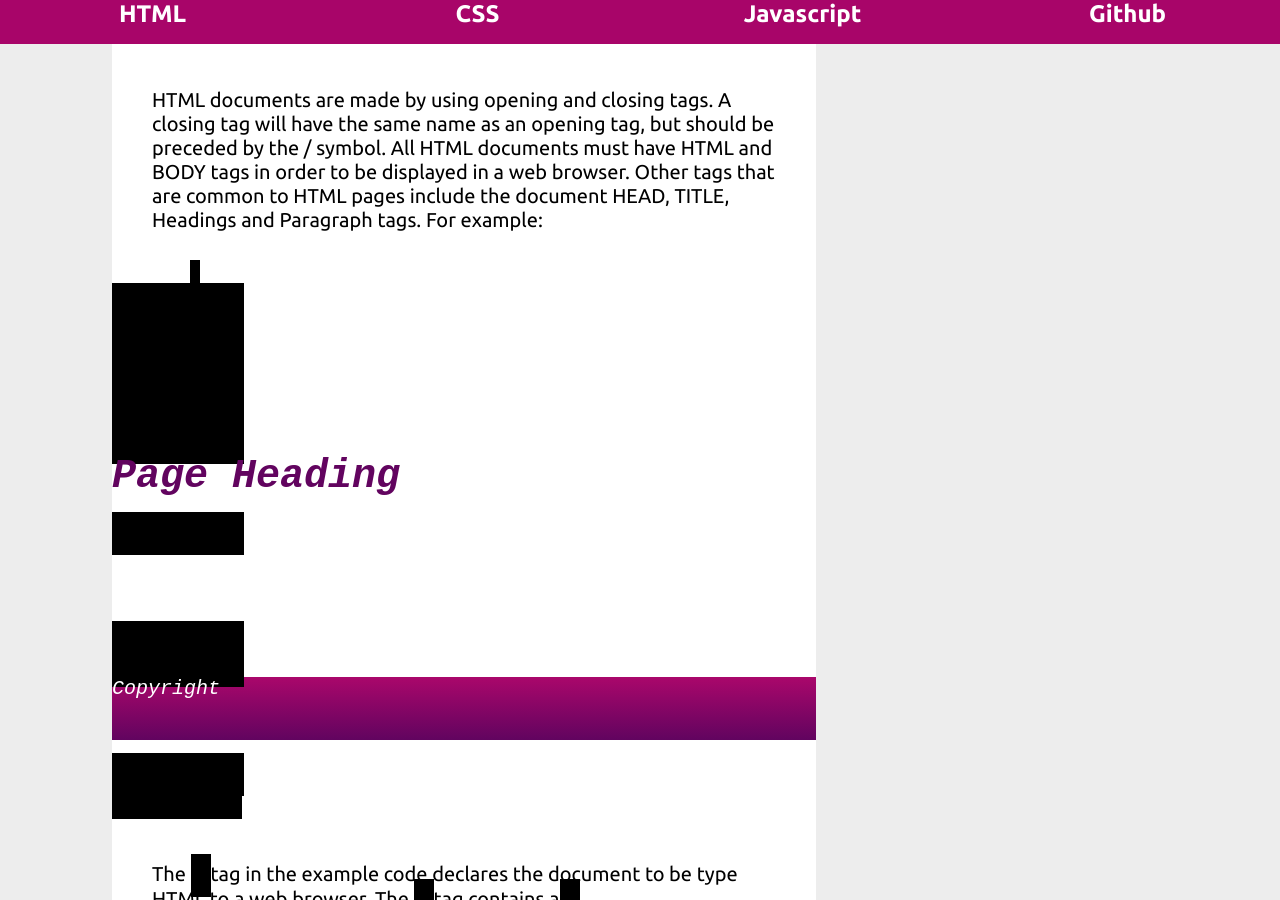
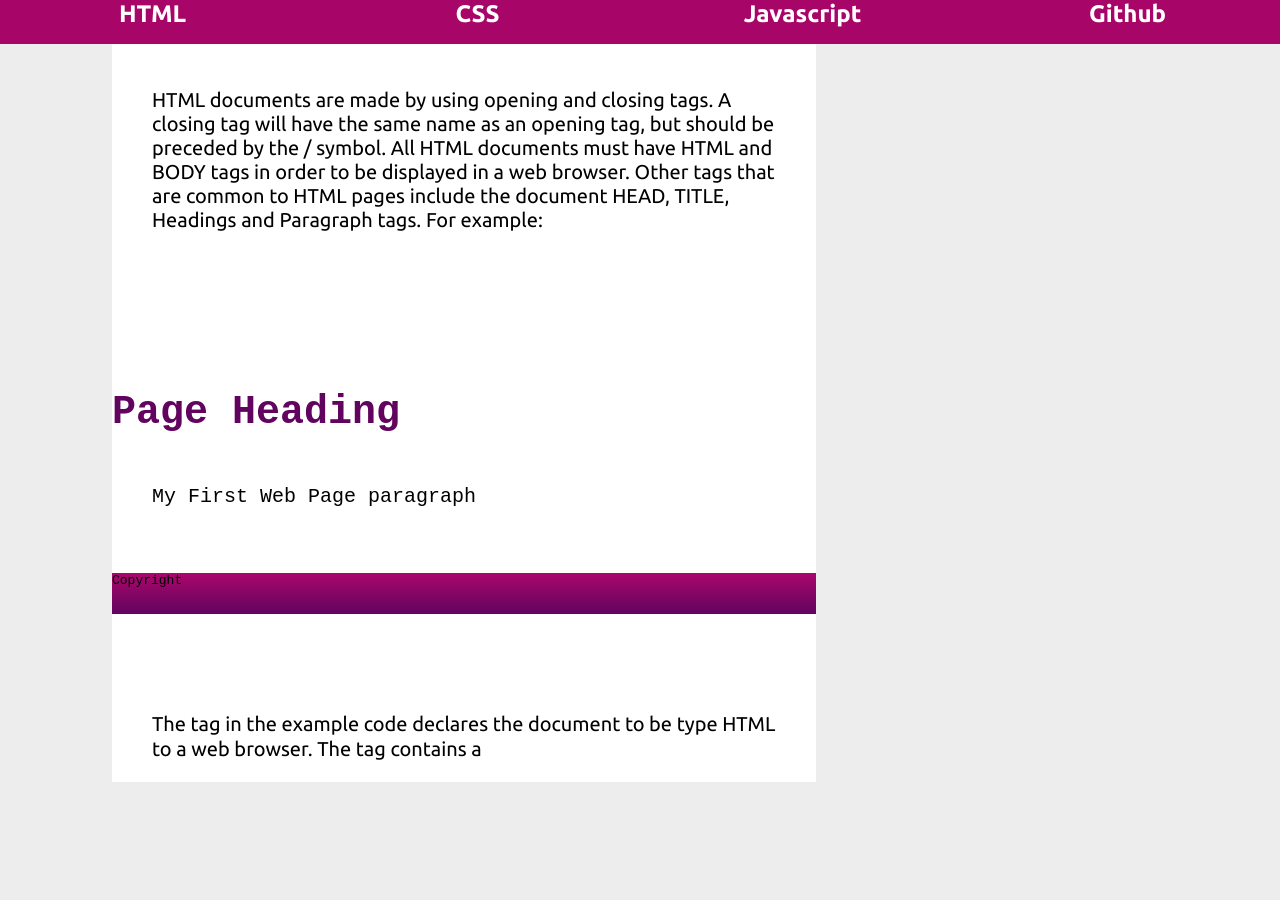
Before and after one commit to Steve-AB/Steve-AB.github.io, a Jekyll site: the page built from pages/html-page/index.html, in a window 1280 px wide and 900 px high, scrolled down 598 px. Built offline with Jekyll 4.4.1, drawn with Linux system fonts in a browser that asks for light colours; nearby versions of some CDN libraries; after the commit the page ends 1396 px from its top, so only the background shows below that.

Commit message:
Update htmlmain.css

```diff
--- a/css/htmlmain.css
+++ b/css/htmlmain.css
@@ -2,27 +2,6 @@
  margin: 0;
  background: #ededed;
 }
-.stripe {
-  background-color: #a80569;
-  height: 10px;
-  width: 100%;
-
-}
-.cylon_eye {
-  background-color: #fdcefc;
-  background-image: linear-gradient(to right,
-      rgba(168, 5, 105, .9) 25%,
-      rgba(168, 5, 105, .1) 50%,
-      rgba(168, 5, 105, .9) 75%);
-  height: 100%;
-  width: 30%;
-
-  -webkit-animation: 4s linear 0s infinite alternate move_eye;
-          animation: 4s linear 0s infinite alternate move_eye;
-}
-
-@-webkit-keyframes move_eye { from { margin-left: -10%; } to { margin-left: 80%; }  }
-        @keyframes move_eye { from { margin-left: -10%; } to { margin-left: 80%; }  }
 h2 {
  font-size: 36px;
 }
@@ -38,25 +17,6 @@
 	margin: 0;
 	padding: 1em 2em;
 	font-size: 20px;
-}
-code {
- font-size: 20px;
- font-style: italic;
- background: black;
- color: white;
- padding: 10px;
-}
-.link1 {
-	margin: 0;
-	padding: 1em 2em;
-	font-size: 20px;
-	color: #62045f;
-	cursor: pointer;
-	text-decoration: none;
-}
-.link1 :hover {
-	color: #fdcefc;
-	text-decoration: underline;
 }
 .home-grid {
 	background: #ededed;
```
